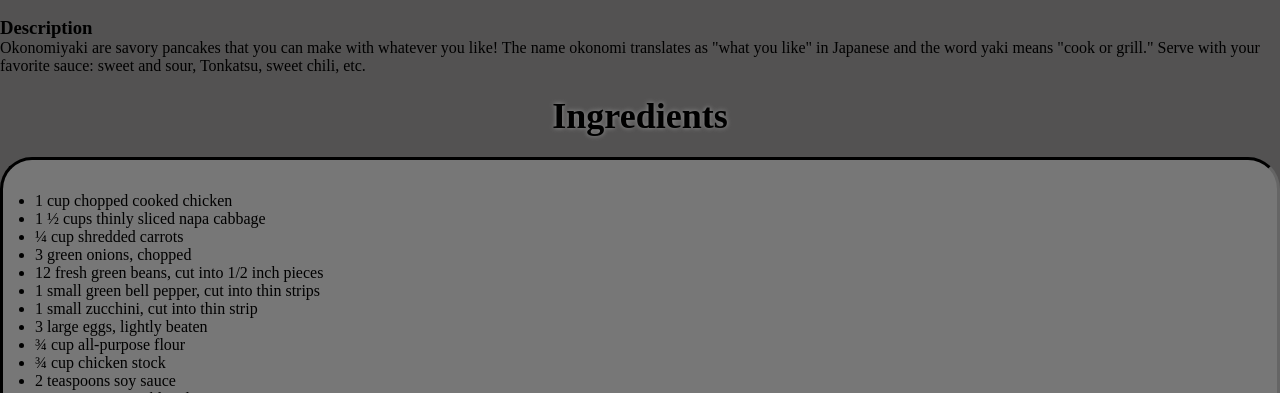
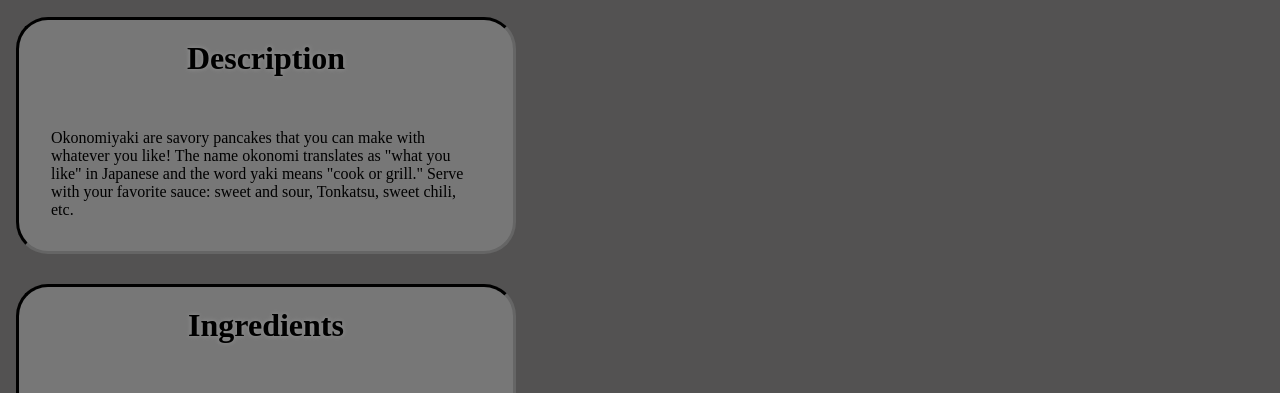
Before and after one commit to J-Joudrey/Odin-recipes, a plain HTML site: page recipes/Okonomiyaki.html in a window 1280 px wide. Shown: the part 473-866 px from the top of the page. Drawn offline with Linux system fonts and the light colour scheme.

Commit message:
styled element blocks

```diff
--- a/recipes/Okonomiyaki.html
+++ b/recipes/Okonomiyaki.html
@@ -12,12 +12,15 @@
     <div class="recipe-image">
         <img  src="https://media.gettyimages.com/photos/japanese-food-okonomiyaki-japanesestyle-pancakes-picture-id1134067307">
     </div>
-    <h3>Description</h3>
-    <p class="recipe-description">Okonomiyaki are savory pancakes that you can make with whatever you like! The name okonomi translates as "what you like" in Japanese and the word yaki means "cook or grill." Serve with your favorite sauce: sweet and sour, Tonkatsu, sweet chili, etc.</p>
-    <div class="ingredients title">
-        <h2 >Ingredients</h2>
+    <div class="items-block">
+        <h3 class="title">Description</h3>
+        <p class="list">Okonomiyaki are savory pancakes that you can make with whatever you like! The name okonomi translates as "what you like" in Japanese and the word yaki means "cook or grill." Serve with your favorite sauce: sweet and sour, Tonkatsu, sweet chili, etc.</p>
     </div>
+
     <div class="items-block">
+        <div>
+            <h2 class="title">Ingredients</h2>
+        </div>
             <div class="list">
                 <ul>
                     <li>1 cup chopped cooked chicken</li>
@@ -36,11 +39,13 @@
                 </ul>
             </div>
     </div>
+
+    <div class="items-block" >
     <div>
         <h2 class="steps title">Steps</h2>
     </div>
 
-    <div class="items-block" >
+
         <div class="list">
             <ol>
                 <li>In a large bowl, mix chicken, cabbage, carrots, green onions, green beans, green bell pepper, and zucchini.</li>
--- a/styles.css
+++ b/styles.css
@@ -7,12 +7,18 @@
 body {
     background-color: rgba(41, 39, 39, 0.8);
 }
+
 .title {
     text-align: center;
     color: #000;
+    font-size: 2em;
     padding: 20px;
     text-shadow: 0px 0px 5px #999;
 
+}
+
+.list {
+    padding: 2rem;
 }
 
 .recipe {
@@ -24,18 +30,17 @@ body {
 }
 
 .items-block {
+    display: block;
     height: auto;
-    width: auto;
+    width: 500px;
+    margin-bottom: 30px;
     background-color: #777;
     border-style: inset;
     border-color: #111;
     border-radius: 2rem;
-    margin-left: 1fr;
+    margin-left: 1rem;
 }
-.list {
-    padding: 2rem;
-    text-align: ;
-}
+
 img {
     height: auto;
     width: 500px;
@@ -45,5 +50,4 @@ img {
 .recipe-image {
     display: flex;
     justify-content: center;
-
 }
```
Lines whose indentation alone changed are shown as unchanged.
